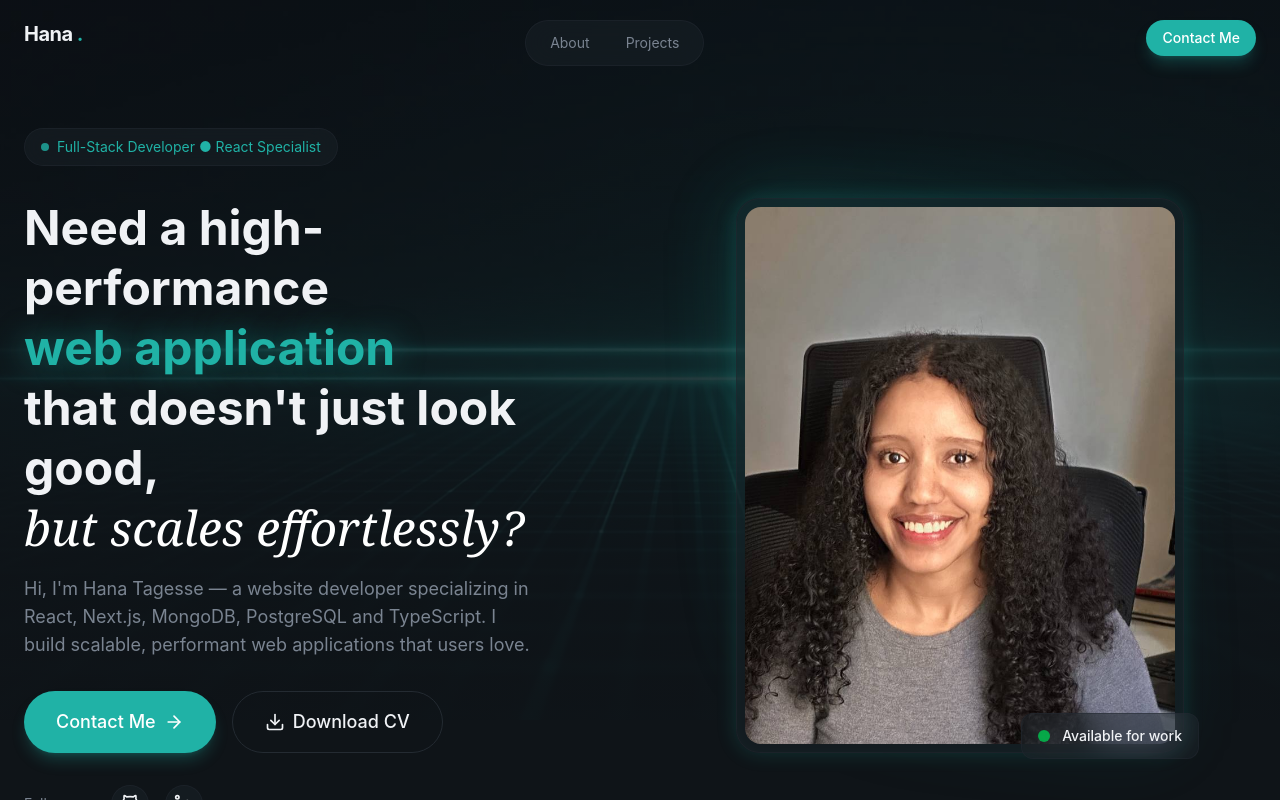
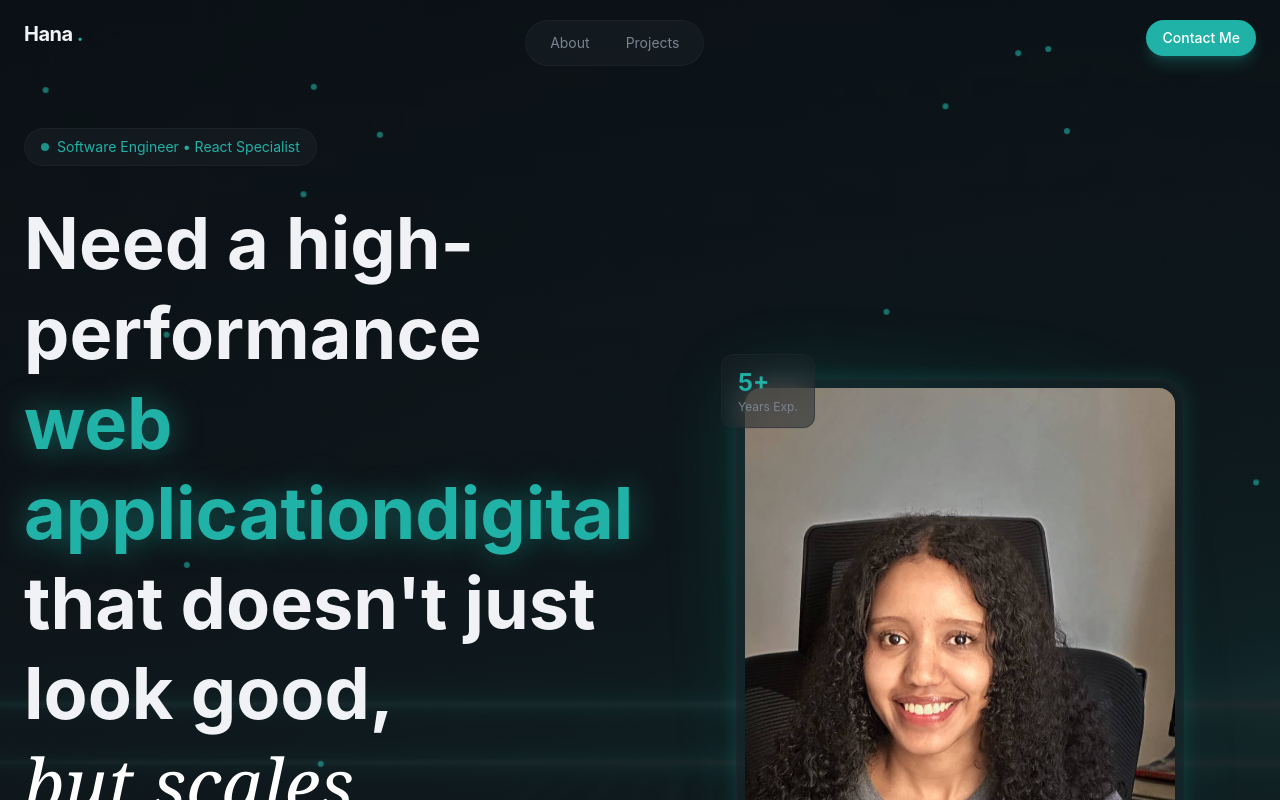
Before and after one commit to hanatagesse/hana-tagesse, a React (Vite) app: page / in a window 1280 px wide. Shown: the top 800 px of the page. Built offline with nearby package versions, Linux system fonts and the light colour scheme.

Commit message:
Hero component structure and styles

```diff
--- a/src/sections/Hero.jsx
+++ b/src/sections/Hero.jsx
@@ -1,6 +1,13 @@
 import { Button } from "@/components/Button";
-import { ArrowRight, Download, Github, Linkedin,ChevronDown } from "lucide-react";
+import {
+  ArrowRight,
+  ChevronDown,
+  Github,
+  Linkedin,
+  Download,
+} from "lucide-react";
 import { AnimatedBorderButton } from "../components/AnimatedBorderButton";
+
 const skills = [
   "React",
   "Next.js",
@@ -8,7 +15,9 @@ const skills = [
   "Node.js",
   "PostgreSQL",
   "MongoDB",
+  "Redis",
   "Docker",
+  "Vercel",
   "Tailwind CSS",
   "Prisma",
   "Figma",
@@ -16,60 +25,82 @@ const skills = [
   "GitHub Actions",
 ];
 
-
 export const Hero = () => {
   return (
-
     <section className="relative min-h-screen flex items-center overflow-hidden">
+      {/* Bg */}
       <div className="absolute inset-0">
         <img
           src="/hero-bg.jpg"
-          alt="hero image"
-          className="w-full object=cover opacity-40"
+          alt="Hero image"
+          className="w-full h-full object-cover opacity-40"
         />
         <div className="absolute inset-0 bg-gradient-to-b from-background/20 via-background/80 to-background" />
+      </div>
 
+      {/* Green Dots */}
+      <div className="absolute inset-0 overflow-hidden pointer-events-none">
+        {[...Array(30)].map((_, i) => (
+          <div
+            className="absolute w-1.5 h-1.5 rounded-full opacity-60"
+            style={{
+              backgroundColor: "#20B2A6",
+              left: `${Math.random() * 100}%`,
+              top: `${Math.random() * 100}%`,
+              animation: `slow-drift ${
+                15 + Math.random() * 20
+              }s ease-in-out infinite`,
+              animationDelay: `${Math.random() * 5}s`,
+            }}
+          />
+        ))}
       </div>
 
       {/* Content */}
       <div className="container mx-auto px-6 pt-32 pb-20 relative z-10">
         <div className="grid lg:grid-cols-2 gap-12 items-center">
-          {/*left- coloum -Text contttent */}
-          <div className=" space-y-8">
-            <div className="animation-fade-in">
+          {/* Left Column - Text Content */}
+          <div className="space-y-8">
+            <div className="animate-fade-in">
               <span className="inline-flex items-center gap-2 px-4 py-2 rounded-full glass text-sm text-primary">
-                <span className="w-2 h-2 bg-primary rounded-full animate-pulse" /> Full-Stack Developer ● React Specialist
+                <span className="w-2 h-2 bg-primary rounded-full animate-pulse" />
+                Software Engineer • React Specialist
               </span>
             </div>
+
             {/* Headline */}
             <div className="space-y-4">
-              <h2 className="text-3xl md:text-4xl lg:text-5xl font-bold leading-tight animate-fade-in animation-delay-100">
-                Need a high-performance <br /> <span className="text-primary glow-text">web application</span>
+              <h2 className="text-5xl md:text-6xl lg:text-7xl font-bold leading-tight animate-fade-in animation-delay-100">
+               Need a high-performance <br /> <span className="text-primary glow-text">web application</span><span className="text-primary glow-text">digital</span>
                 <br />
-                that doesn't just look good,
+              that doesn't just look good,
                 <br />
                 <span className="font-serif italic font-normal text-white">
-                  but scales effortlessly?
+              but scales effortlessly?
+
                 </span>
               </h2>
               <p className="text-lg text-muted-foreground max-w-lg animate-fade-in animation-delay-200">
                 Hi, I'm Hana Tagesse — a website developer specializing in
                 React, Next.js, MongoDB, PostgreSQL and TypeScript. I build scalable, performant web
                 applications that users love.
+
               </p>
             </div>
-          {/* CTAs */}
-            <div className="flex flex-wrap mt-6 gap-4 animate-fade-in animation-delay-300">
+
+            {/* CTAs */}
+            <div className="flex flex-wrap gap-4 animate-fade-in animation-delay-300">
               <Button size="lg">
                 Contact Me <ArrowRight className="w-5 h-5" />
               </Button>
               <AnimatedBorderButton>
-                 <Download  className="w-5 h-5"/>
-                 Download CV
+                <Download className="w-5 h-5" />
+                Download CV
               </AnimatedBorderButton>
             </div>
-            {/* section links */}
-              <div className="flex items-center mt-6 gap-4 animate-fade-in animation-delay-400">
+
+            {/* Social Links */}
+            <div className="flex items-center gap-4 animate-fade-in animation-delay-400">
               <span className="text-sm text-muted-foreground">Follow me: </span>
               {[
                 { icon: Github, href: "https://github.com/hanatagesse" },
@@ -86,7 +117,7 @@ export const Hero = () => {
             </div>
           </div>
           {/* Right Column - Profile Image */}
-          <div className=" relatice animate-fade-in animation-delay-300">
+          <div className="relatice animate-fade-in animation-delay-300">
             {/* Profile Image */}
             <div className="relative max-w-md mx-auto">
               <div
@@ -102,7 +133,7 @@ export const Hero = () => {
                   className="w-full aspect-[4/5] object-cover rounded-2xl"
                 />
 
-                 {/* floating badge */}
+                {/* Floating Badge */}
                 <div className="absolute -bottom-4 -right-4 glass rounded-xl px-4 py-3 animate-float">
                   <div className="flex items-center gap-3">
                     <div className="w-3 h-3 bg-green-500 rounded-full animate-pulse" />
@@ -111,15 +142,18 @@ export const Hero = () => {
                     </span>
                   </div>
                 </div>
-                {/* status badge */}
-                <div >
-                  <div></div>
+                {/* Stats Badge */}
+                <div className="absolute -top-4 -left-4 glass rounded-xl px-4 py-3 animate-float animation-delay-500">
+                  <div className="text-2xl font-bold text-primary">5+</div>
+                  <div className="text-xs text-muted-foreground">
+                    Years Exp.
+                  </div>
                 </div>
               </div>
             </div>
           </div>
         </div>
-        {/* skill section */}
+
         {/* Skills Section */}
         <div className="mt-20 animate-fade-in animation-delay-600">
           <p className="text-sm text-muted-foreground mb-6 text-center">
```
